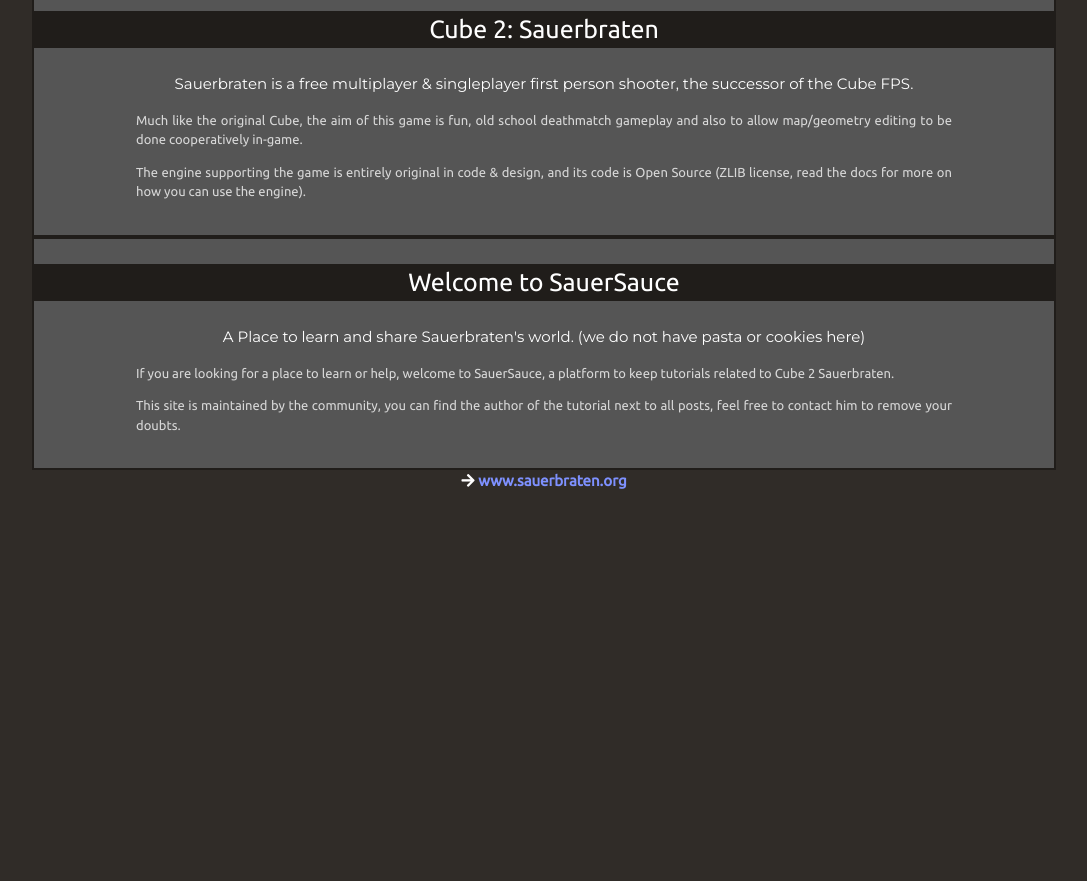
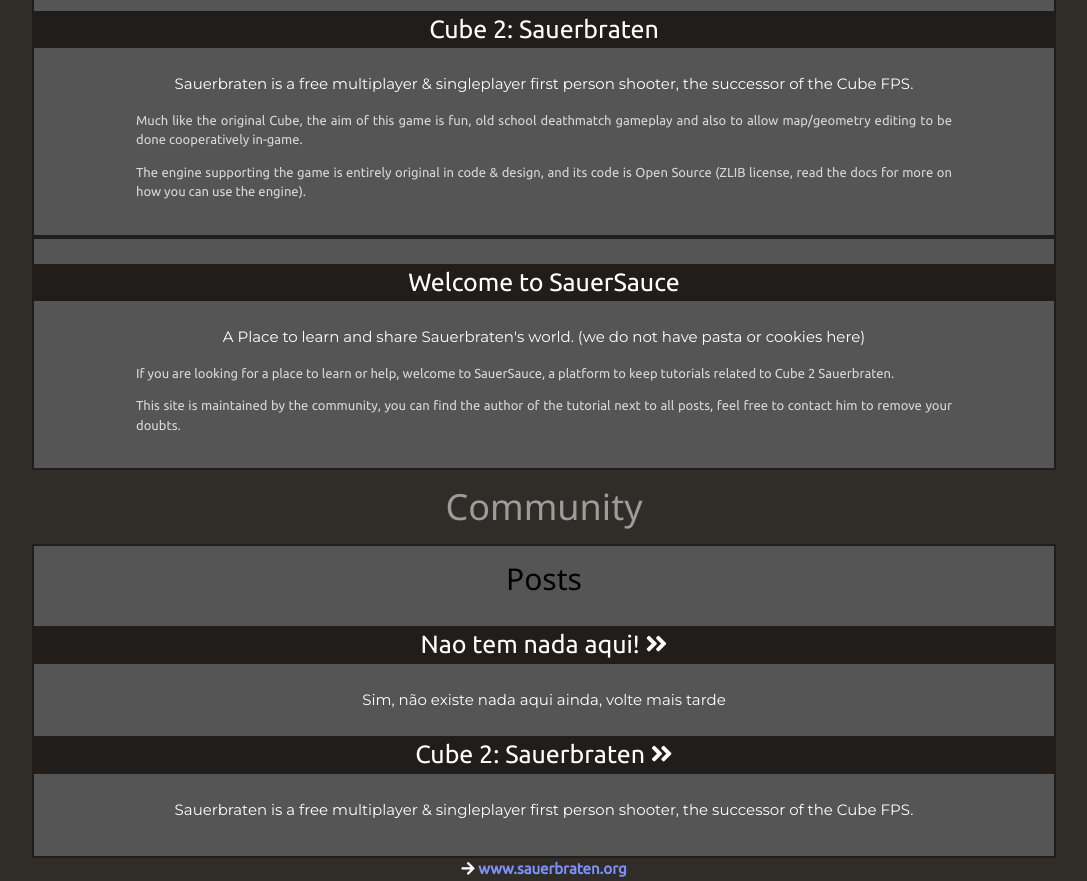
Before and after one commit to sauer-sauce/sauer-sauce.github.io, a Jekyll site: the page built from index.html, in a window 1280 px wide, cut to the strip 371-1252 px from the top of the page. Shown: the whole strip, without its empty margins (96-1183 px from the left). Built offline with Jekyll 4.4.1, drawn with Linux system fonts in a browser that asks for light colours; nearby versions of some CDN libraries; before the commit the page ends 900 px from its top, so only the background shows below that.

Commit message:
Blog index

```diff
--- a/_layouts/default.html
+++ b/_layouts/default.html
@@ -1,6 +1,5 @@
 <!DOCTYPE html>
 <html>
-
 	<head>
 		<title>SauerSauce</title>
 		<meta name="viewport" content="width=device-width, initial-scale=1">
@@ -11,6 +10,7 @@
 		<link rel="stylesheet" href="https://use.fontawesome.com/releases/v5.1.0/css/all.css" integrity="sha384-lKuwvrZot6UHsBSfcMvOkWwlCMgc0TaWr+30HWe3a4ltaBwTZhyTEggF5tJv8tbt" crossorigin="anonymous">
 		<link rel="icon" href="https://i.imgur.com/Ru6zZZf.png">
 		<link rel="stylesheet" type="text/css" href="style.css">
+		<meta http-equiv='Content-Type' content='text/html; charset=utf-8' />
 	</head>
 
   	<body>
@@ -20,7 +20,6 @@
 		</div>
 		<div align="center">
 			<ul class="menutop">
-
 				<li class="menuitems"><a href="https://sauer-sauce.github.io/"><i class="fa fa-home"></i> Home</a></li>
 				<li class="menuitems"><a href="community/tutorials"><i class="fa fa-book"></i> Tutorials</a></li>
 				<li class="menuitems"><a href="community/questions"><i class="fa fa-question"></i> Questions</a></li>
--- /dev/null
+++ b/_posts/2018-07-04-Sauerbraten.markdown
@@ -0,0 +1,10 @@
+---
+layout: post
+title:  "Cube 2: Sauerbraten"
+date:   2018-07-03 22:19:14
+categories: community
+excerpt: Sauerbraten is a free multiplayer & singleplayer first person shooter, the successor of the Cube FPS.
+---
+Much like the original Cube, the aim of this game is fun, old school deathmatch gameplay and also to allow map/geometry editing to be done cooperatively in-game.
+
+The engine supporting the game is entirely original in code & design, and its code is Open Source (ZLIB license, read the docs for more on how you can use the engine).
--- a/_posts/2018-07-04-nao-ha-nada-aqui.markdown
+++ b/_posts/2018-07-04-nao-ha-nada-aqui.markdown
@@ -3,5 +3,6 @@ layout: post
 title:  "Nao tem nada aqui!"
 date:   2018-07-04 22:19:14
 categories: community
+excerpt: Sim, não existe nada aqui ainda, volte mais tarde
 ---
-Volte mais tarde
+O site está em construção, volte mais tarde!!
--- a/index.html
+++ b/index.html
@@ -18,5 +18,20 @@ layout: default
 			<p>If you are looking for a place to learn or help, welcome to SauerSauce, a platform to keep tutorials related to Cube 2 Sauerbraten.</p>
 			<p>This site is maintained by the community, you can find the author of the tutorial next to all posts, feel free to contact him to remove your doubts.</p>
 		</div>
+		<h1 class="staticcategories">Community</h1>
+		<div class="content">
+			<h2>{{ page.list_title | default: "Posts" }}</h2>
+			<ul style="list-style-type: none; margin: 0; padding: 0;">
+			  {% for post in site.posts %}
+				<li>
+					<a href="{{ post.url }}">
+						<p class="subtitles">{{ post.title }} <i class="fas fa-angle-double-right"></i></p>
+
+					</a>
+					<p class="descriptions">{{ post.excerpt }}</p>
+				</li>
+			  {% endfor %}
+			</ul>
+		</div>
 	</center>
 </div>
--- a/style.css
+++ b/style.css
@@ -27,6 +27,11 @@ body {
 	border-bottom: none;
 	position: relative;
 	z-index: 1;
+}
+
+.staticcategories {
+	color: #9c9c9c;
+
 }
 
 .menuitems:hover {
```
Also changed, not shown: _layouts/page.html (+13 -29 lines).
